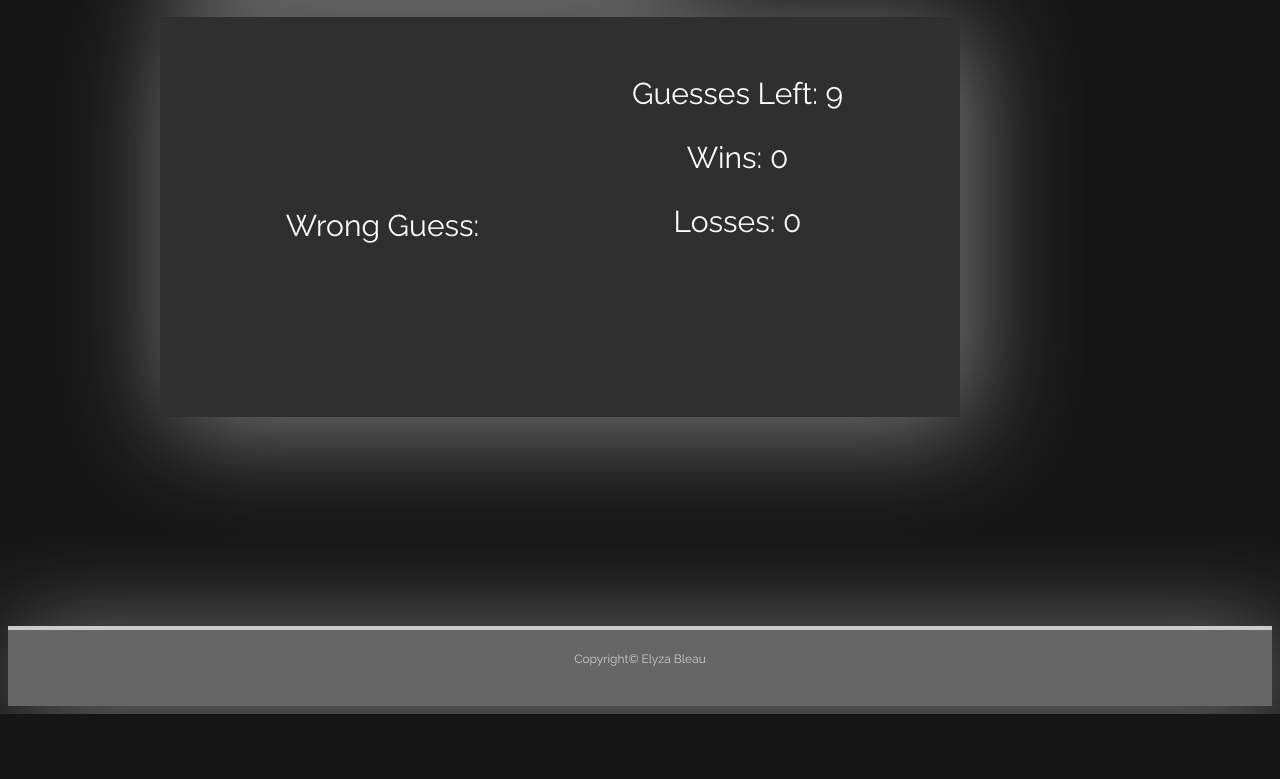
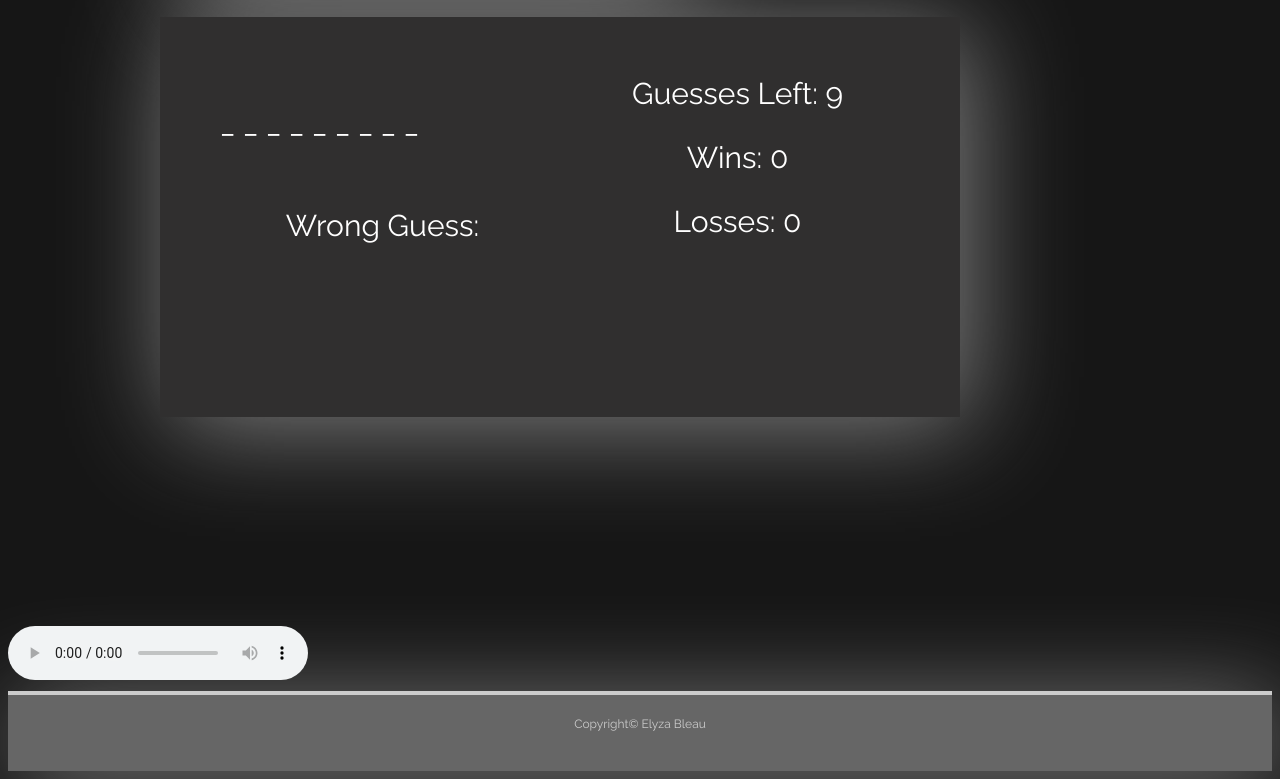
Before and after one commit to bleauwonder/Word-Guess, a plain HTML site: page Archive/index.html in a window 1280 px wide. Shown: the part 424-1203 px from the top of the page. Before the commit the page ends 1138 px from the top, so only its background shows below. Drawn offline with Linux system fonts and the light colour scheme; a web font is replaced by a local one.

```diff
--- a/Archive/index.html
+++ b/Archive/index.html
@@ -8,7 +8,9 @@
         <link href="https://fonts.googleapis.com/css?family=Akronim" rel="stylesheet">
         <link rel="stylesheet" type="text/css" href="style.css">
         <script src="logic.js"></script>
+
 </head>
+
 <body>
     <header id="masthead">
         <div class="container">
@@ -31,7 +33,7 @@
 <div id="main-container" class="container">
     <section class="section1">
         <div class="leftcolumn">
-            <p ><span id="puzzle-state"> </span></p>
+            <p><span id="puzzle-state"></span></p>
         </div>
     <div class="rightcolumn">
         <br>
@@ -81,12 +83,13 @@
     ) -->
 
     <!-- </script> -->
-
+    <audio controls autoplay><source src="" type="audio/ogg"></audio>
 </body>
 
     <footer class="footer">
         <p>Copyright© Elyza Bleau</p>
     </footer>
+
 </html>
 
 
--- a/Archive/logic.js
+++ b/Archive/logic.js
@@ -1,5 +1,7 @@
 // set up game with an array of words and functions that will provide the logic for the eventual input
 // gameWords
+window.onload = function() {
+
 var gameWords = ["probe", "hoax", "roswell", "coneheads", "futurama", "mork", "xenomorph", "alf", "ewok", "reptilian", "gamorean"];
 
 //Choose a random word
@@ -113,15 +115,18 @@ function setupGame(gameWords, wins, losses) {
 // The variable to be used for the set up of the game
  var myGame = setupGame(gameWords, 0, 0);
 
+ // Adding in a console.log so user can check in on things
+ console.log(myGame);
 // Appending the spaces
- var puzzleState = document.getElementById("puzzle-state").innerHTML = myGame.round.puzzleState.join(" ");
 
-// Adding in a console.log so user can check in on things
- console.log(myGame);
+var puzzle = document.getElementById("puzzle-state")
+puzzle.innerHTML = myGame.round.puzzleState.join(" ")
+
 
 // Event function to input and output user experience
 var keyPressed;
 document.onkeyup = function (event) {
+
     keyPressed = event.key.toLowerCase()
     console.log("The " + keyPressed + " key was pressed");
         isCorrectGuess(myGame.round.word, keyPressed);
@@ -154,3 +159,5 @@ document.onkeyup = function (event) {
     console.log(myGame);
 
 } // ------------ end of onclick event
+
+}
--- a/Archive/style.css
+++ b/Archive/style.css
@@ -1,5 +1,4 @@
  body {
-
     font-size: 18px;
     line-height: 34px;
     color: #ffffff;
@@ -16,7 +15,6 @@
     width: 100%;
     max-width: 960px;
     margin: auto;
-
   }
 
   h1,
@@ -28,7 +26,6 @@
   p:last-child {
     margin-bottom: 0;
   }
-
 
   /* header */
    .box {
@@ -83,7 +80,6 @@ a {
     border-bottom: 2px solid #cccccc;
   }
 
-
   /* footer */
    footer {
     padding: 0px 0px 10px 0px;
@@ -124,6 +120,7 @@ a {
     column-span: all;
     column-fill: balance;
   }
+
 .leftcolumn {
     float: left;
 }
```
Also changed, not shown: 1 other file. Lines whose indentation alone changed are shown as unchanged.
